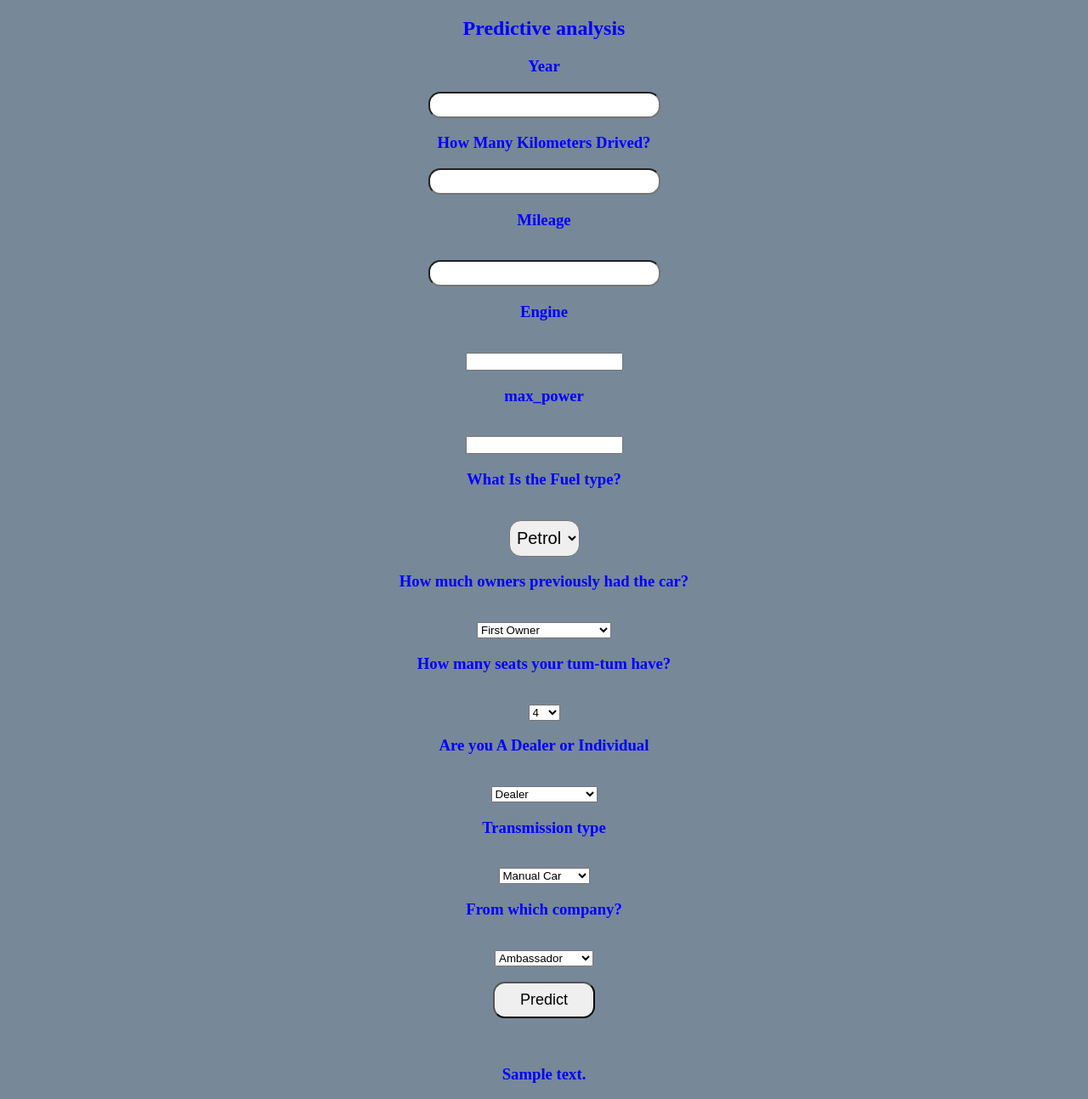
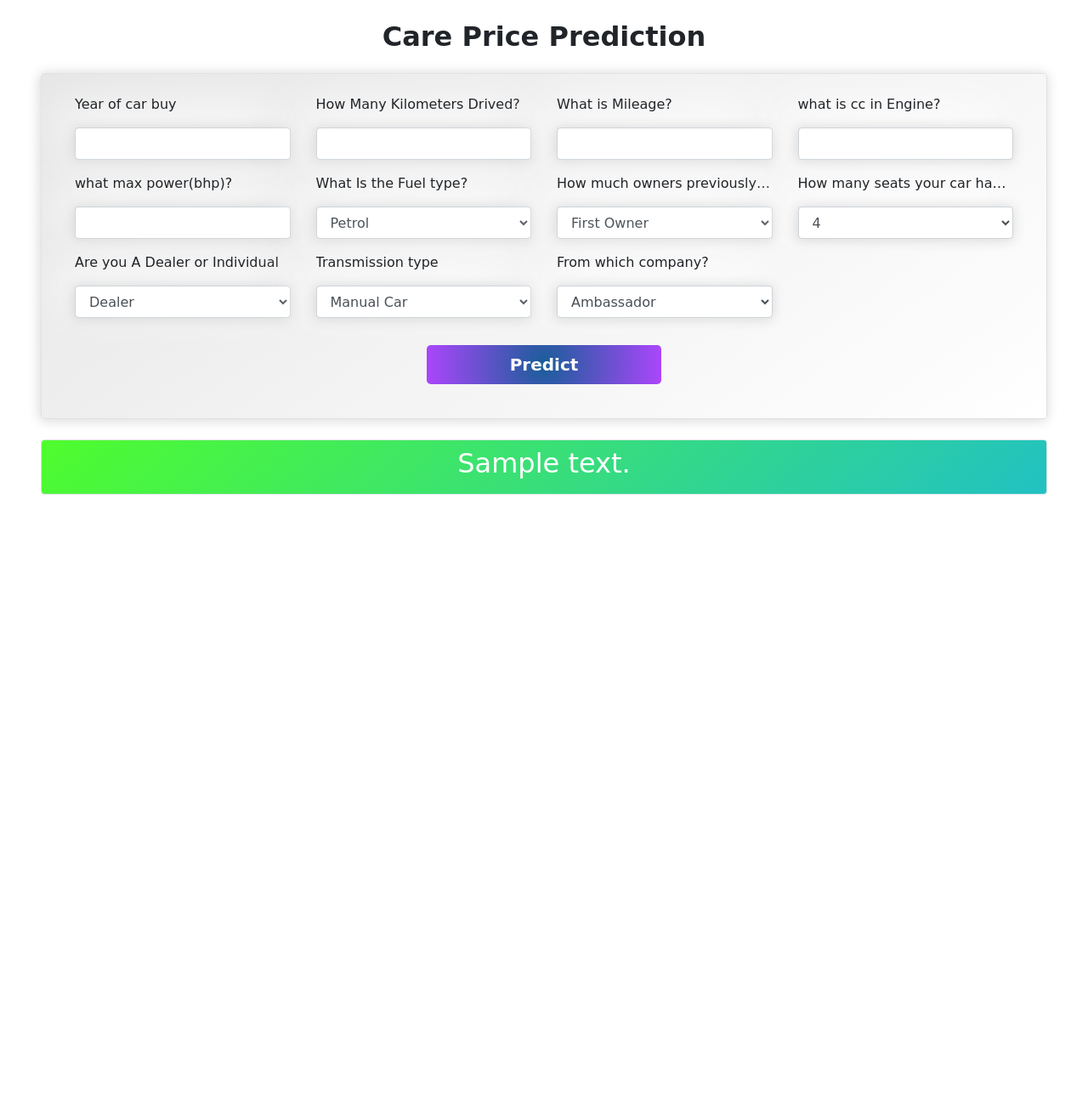
Before and after one commit to SBZed/Car-Price-Prediction, a Flask app: template templates/index.html in a window 1280 px wide. Shown: the whole page at 85% size. After the commit the page ends 582 px from the top, so only its background shows below. Run offline with Flask 2, Linux system fonts and the light colour scheme; the template is opened without the code that fills it: most values are stand-ins (such as "Sample title", 1, 10 or a date in 2020); parts of the project's set-up code (start-up, migrations or seed data) failed here and were passed over; some libraries are stand-ins or nearby versions.

Commit message:
Added CSS Design for main page

```diff
--- a/templates/index.html
+++ b/templates/index.html
@@ -1,53 +1,113 @@
 <!DOCTYPE html>
 <html lang="en">
-
 	<head>
-    <meta charset="UTF-8">
-    <meta name="viewport" content="width=device-width, initial-scale=1.0">
+		<!-- Required meta tags -->
+		<meta charset="utf-8" />
+		<meta name="viewport" content="width=device-width, initial-scale=1, shrink-to-fit=no" />
+		<!-- Bootstrap CSS -->
+		<link
+			rel="stylesheet"
+			href="https://stackpath.bootstrapcdn.com/bootstrap/4.3.1/css/bootstrap.min.css"
+			integrity="sha384-ggOyR0iXCbMQv3Xipma34MD+dH/1fQ784/j6cY/iJTQUOhcWr7x9JvoRxT2MZw1T"
+			crossorigin="anonymous"
+		/>
 		<title>Car Price Prediction</title>
-
 	</head>
 
 	<body>
+		<div class="px-5 w-100">
+			<h2 class="text-center my-4 font-weight-bold">Care Price Prediction</h2>
+			<form action="{{ url_for('predict')}}" method="post">
+				<div class="row g-3 mx-0 border rounded p-4 bg-form">
+					<div class="form-group form-floating col-lg-3 col-md-4 col-sm-6 col-12">
+						<label class="wrap-text" for="year" title="Year of car buy"
+							>Year of car buy</label
+						>
+						<input type="number" class="form-control" id="year" name="year" />
+					</div>
 
-    <div style="color:blue">
-        <form action="{{ url_for('predict')}}" method="post">
-            <h2>Predictive analysis</h2>
+					<div class="form-group form-floating col-lg-3 col-md-4 col-sm-6 col-12">
+						<label class="wrap-text" for="km_driven" title="How Many Kilometers Drived?"
+							>How Many Kilometers Drived?</label
+						>
+						<input
+							type="number"
+							class="form-control"
+							id="km_driven"
+							name="km_driven"
+							required="required"
+						/>
+					</div>
 
-            <h3>Year</h3>
-            <input id="first" name="year" type="number ">
-
-            <h3>How Many Kilometers Drived?</h3>
-            <input id="third" name="km_driven" required="required">
-
-            <h3>Mileage</h3><br>
-            <input id="second" name="mileage" required="required">
-
-            <h3>Engine</h3><br>
-            <input id="engine" name="engine" required="required">
-
-            <h3>max_power</h3><br>
-            <input id="max_power" name="max_power" required="required">
-
-            <h3>What Is the Fuel type?</h3><br>
-            <select name="fuel_type" id="fuel" required="required">
+					<div class="form-group form-floating col-lg-3 col-md-4 col-sm-6 col-12">
+						<label class="wrap-text" for="mileage" title="What is Mileage?"
+							>What is Mileage?</label
+						>
+						<input
+							type="number"
+							step="0.01"
+							class="form-control"
+							id="mileage"
+							name="mileage"
+							required="required"
+						/>
+					</div>
+					<div class="form-group form-floating col-lg-3 col-md-4 col-sm-6 col-12">
+						<label class="wrap-text" for="engine" title="what is cc in Engine?"
+							>what is cc in Engine?</label
+						>
+						<input
+							type="number"
+							class="form-control"
+							id="engine"
+							name="engine"
+							required="required"
+						/>
+					</div>
+					<div class="form-group form-floating col-lg-3 col-md-4 col-sm-6 col-12">
+						<label class="wrap-text" for="max_power" title="what max power(bhp)?"
+							>what max power(bhp)?</label
+						>
+						<input
+							type="number"
+							step="0.01"
+							class="form-control"
+							id="max_power"
+							name="max_power"
+							required="required"
+						/>
+					</div>
+					<div class="form-group form-floating col-lg-3 col-md-4 col-sm-6 col-12">
+						<label class="wrap-text" for="fuel_type" title="What Is the Fuel type?"
+							>What Is the Fuel type?</label
+						>
+						<select class="form-control" name="fuel_type" id="fuel" required="required">
 							<option value="fuel_Petrol">Petrol</option>
 							<option value="fuel_Diesel">Diesel</option>
 							<option value="fuel_CNG">CNG</option>
 							<option value="fuel_LPG">LPG</option>
 						</select>
-
-            <h3>How much owners previously had the car?</h3><br>
-            <select name="owner" id="owner" required="required">
+					</div>
+					<div class="form-group form-floating col-lg-3 col-md-4 col-sm-6 col-12">
+						<label
+							class="wrap-text"
+							for="owner"
+							title="How much owners previously had the car?"
+							>How much owners previously had the car?</label
+						>
+						<select class="form-control" name="owner" id="owner" required="required">
 							<option value="owner_First">First Owner</option>
 							<option value="owner_Second">Second Owner</option>
 							<option value="owner_Third">Third Owner</option>
 							<option value="owner_Test">Test Drive Car</option>
 							<option value="owner_FourthPlus">Fourth & Above Owner</option>
 						</select>
-
-            <h3>How many seats your tum-tum have?</h3><br>
-            <select name="seats" id="seats" required="required">
+					</div>
+					<div class="form-group form-floating col-lg-3 col-md-4 col-sm-6 col-12">
+						<label class="wrap-text" for="seats" title="How many seats your car have?"
+							>How many seats your car have?</label
+						>
+						<select class="form-control" name="seats" id="seats" required="required">
 							<option value="seats_4">4</option>
 							<option value="seats_5">5</option>
 							<option value="seats_6">6</option>
@@ -57,22 +117,49 @@
 							<option value="seats_10">10</option>
 							<option value="seats_14">14</option>
 						</select>
-
-            <h3>Are you A Dealer or Individual</h3><br>
-            <select name="seller_type" id="seller_type" required="required">
+					</div>
+					<div class="form-group form-floating col-lg-3 col-md-4 col-sm-6 col-12">
+						<label
+							class="wrap-text"
+							for="seller_type"
+							title="Are you A Dealer or Individual"
+							>Are you A Dealer or Individual</label
+						>
+						<select
+							class="form-control"
+							name="seller_type"
+							id="seller_type"
+							required="required"
+						>
 							<option value="seller_type_Dealer">Dealer</option>
 							<option value="seller_type_Individual">Individual</option>
 							<option value="seller_type_Trustmark">Trustmark Dealer</option>
 						</select>
-
-            <h3>Transmission type</h3><br>
-            <select name="transmission" id="transmission" required="required">
+					</div>
+					<div class="form-group form-floating col-lg-3 col-md-4 col-sm-6 col-12">
+						<label class="wrap-text" for="transmission" title="Transmission type"
+							>Transmission type</label
+						>
+						<select
+							class="form-control"
+							name="transmission"
+							id="transmission"
+							required="required"
+						>
 							<option value="transmission_Manual">Manual Car</option>
 							<option value="transmission_Automatic">Automatic Car</option>
 						</select>
-
-            <h3>From which company?</h3><br>
-            <select name="company" id="company" required="required">
+					</div>
+					<div class="form-group form-floating col-lg-3 col-md-4 col-sm-6 col-12">
+						<label class="wrap-text" for="company" title="From which company?"
+							>From which company?</label
+						>
+						<select
+							class="form-control"
+							name="company"
+							id="company"
+							required="required"
+						>
 							<option value="company_Ambassador">Ambassador</option>
 							<option value="company_Ashok">Ashok</option>
 							<option value="company_Audi">Audi</option>
@@ -105,122 +192,81 @@
 							<option value="company_Volkswagen">Volkswagen</option>
 							<option value="company_Volvo">Volvo</option>
 						</select>
-
-            <br><br><button id="sub" type="submit ">Predict</button>
-            <br>
-
+					</div>
+					<div class="col-12 text-center my-3">
+						<button
+							type="submit"
+							class="btn btn-primary btn-lg w-25 bg-gradient font-weight-bold"
+							id="sub"
+						>
+							Predict
+						</button>
+					</div>
+				</div>
 			</form>
-        <br><br><h3>{{ prediction_text }}<h3>
+			<div class="row mt-4 mx-0 border rounded p-2 result-gradient-bg">
+				<h2 class="col-12 text-center">{{ prediction_text }}</h2>
 			</div>
-
+		</div>
 		<style>
 			body {
-            background-color: lightslategray;
-            text-align: center;
-            padding: 0px;
+				font-family: 'Comic Sans MS', 'Helvetica Neue', Arial, sans-serif,
+					'Apple Color Emoji', 'Segoe UI Emoji', 'Segoe UI Symbol', 'Verdana', 'Georgia',
+					'Roboto' !important;
+				font-size: 16px;
 			}
-
-        #research {
-            font-size: 18px;
-            width: 100px;
-            height: 23px;
-            top: 23px;
+			.bg-form {
+				background: linear-gradient(145deg, #e6e6e6, #ffffff);
+				box-shadow: -1px 1px 14px 1px #d9d9d9, -20px -20px 60px #ffffff;
 			}
-
-        #box {
-            border-radius: 60px;
-            border-color: 45px;
-            border-style: solid;
-            font-family: cursive;
-            text-align: center;
-            background-color: rgb(168, 131, 61);
-            font-size: medium;
-            position: absolute;
-            width: 700px;
-            bottom: 9%;
-            height: 850px;
-            right: 30%;
-            padding: 0px;
-            margin: 0px;
-            font-size: 14px;
+			select,
+			input {
+				box-shadow: -1px 1px 14px 1px #d9d9d9, -20px -20px 60px #ffffff;
 			}
-
-        #fuel {
-            width: 83px;
-            height: 43px;
-            text-align: center;
-            border-radius: 14px;
-            font-size: 20px;
+			.wrap-text {
+				width: 100%;
+				white-space: nowrap;
+				overflow: hidden;
+				text-overflow: ellipsis;
+				cursor: pointer;
 			}
-
-        #fuel:hover {
-            background-color: coral;
+			.bg-gradient {
+				background: rgb(24, 94, 152);
+				background: radial-gradient(
+					circle,
+					rgba(24, 94, 152, 1) 0%,
+					rgba(172, 70, 252, 1) 100%
+				);
+				border: none;
 			}
-
-        #research {
-            width: 99px;
-            height: 43px;
-            text-align: center;
-            border-radius: 14px;
-            font-size: 18px;
-        }
-
-        #research:hover {
-            background-color: coral;
-        }
-
-        #resea {
-            width: 99px;
-            height: 43px;
-            text-align: center;
-            border-radius: 14px;
-            font-size: 18px;
-        }
-
-        #resea:hover {
-            background-color: coral;
-        }
-
-        #sub {
-            width: 120px;
-            height: 43px;
-            text-align: center;
-            border-radius: 14px;
-            font-size: 18px;
-        }
-
-        #sub:hover {
-            background-color: darkcyan;
-        }
-
-        #first {
-            border-radius: 14px;
-            height: 25px;
-            font-size: 20px;
-            text-align: center;
-        }
-
-        #second {
-            border-radius: 14px;
-            height: 25px;
-            font-size: 20px;
-            text-align: center;
-        }
-
-        #third {
-            border-radius: 14px;
-            height: 25px;
-            font-size: 20px;
-            text-align: center;
-        }
-
-        #fourth {
-            border-radius: 14px;
-            height: 25px;
-            font-size: 20px;
-            text-align: center;
+			.result-gradient-bg {
+				background: rgb(34, 193, 195);
+				background: linear-gradient(
+					318deg,
+					rgba(34, 193, 195, 1) 0%,
+					rgba(79, 253, 45, 1) 100%
+				);
+				color: #fff;
+				font-weight: bold;
 			}
 		</style>
+
+		<!-- Optional JavaScript -->
+		<!-- jQuery first, then Popper.js, then Bootstrap JS -->
+		<script
+			src="https://code.jquery.com/jquery-3.3.1.slim.min.js"
+			integrity="sha384-q8i/X+965DzO0rT7abK41JStQIAqVgRVzpbzo5smXKp4YfRvH+8abtTE1Pi6jizo"
+			crossorigin="anonymous"
+		></script>
+		<script
+			src="https://cdnjs.cloudflare.com/ajax/libs/popper.js/1.14.7/umd/popper.min.js"
+			integrity="sha384-UO2eT0CpHqdSJQ6hJty5KVphtPhzWj9WO1clHTMGa3JDZwrnQq4sF86dIHNDz0W1"
+			crossorigin="anonymous"
+		></script>
+		<script
+			src="https://stackpath.bootstrapcdn.com/bootstrap/4.3.1/js/bootstrap.min.js"
+			integrity="sha384-JjSmVgyd0p3pXB1rRibZUAYoIIy6OrQ6VrjIEaFf/nJGzIxFDsf4x0xIM+B07jRM"
+			crossorigin="anonymous"
+		></script>
 	</body>
-
 </html>
```
Lines whose indentation alone changed are shown as unchanged.
